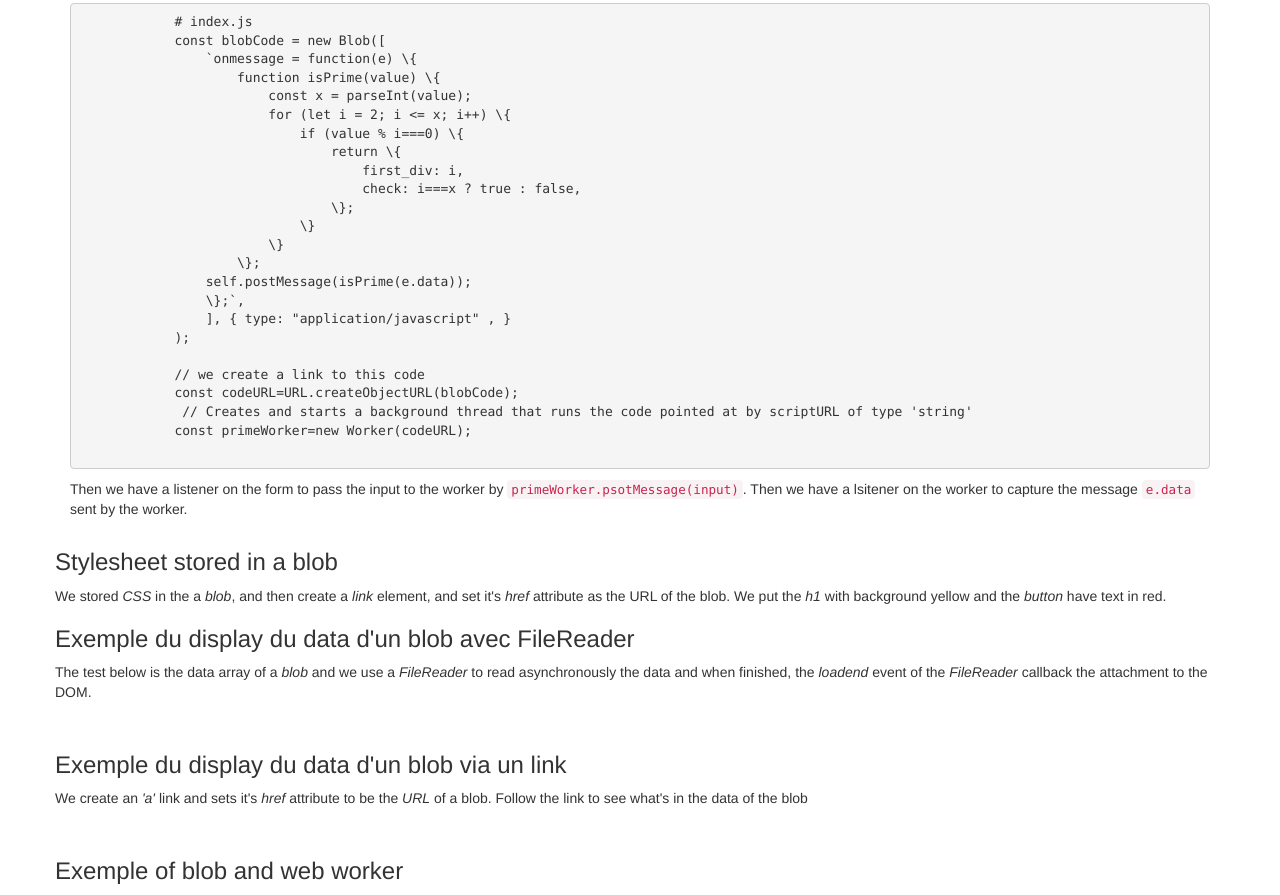
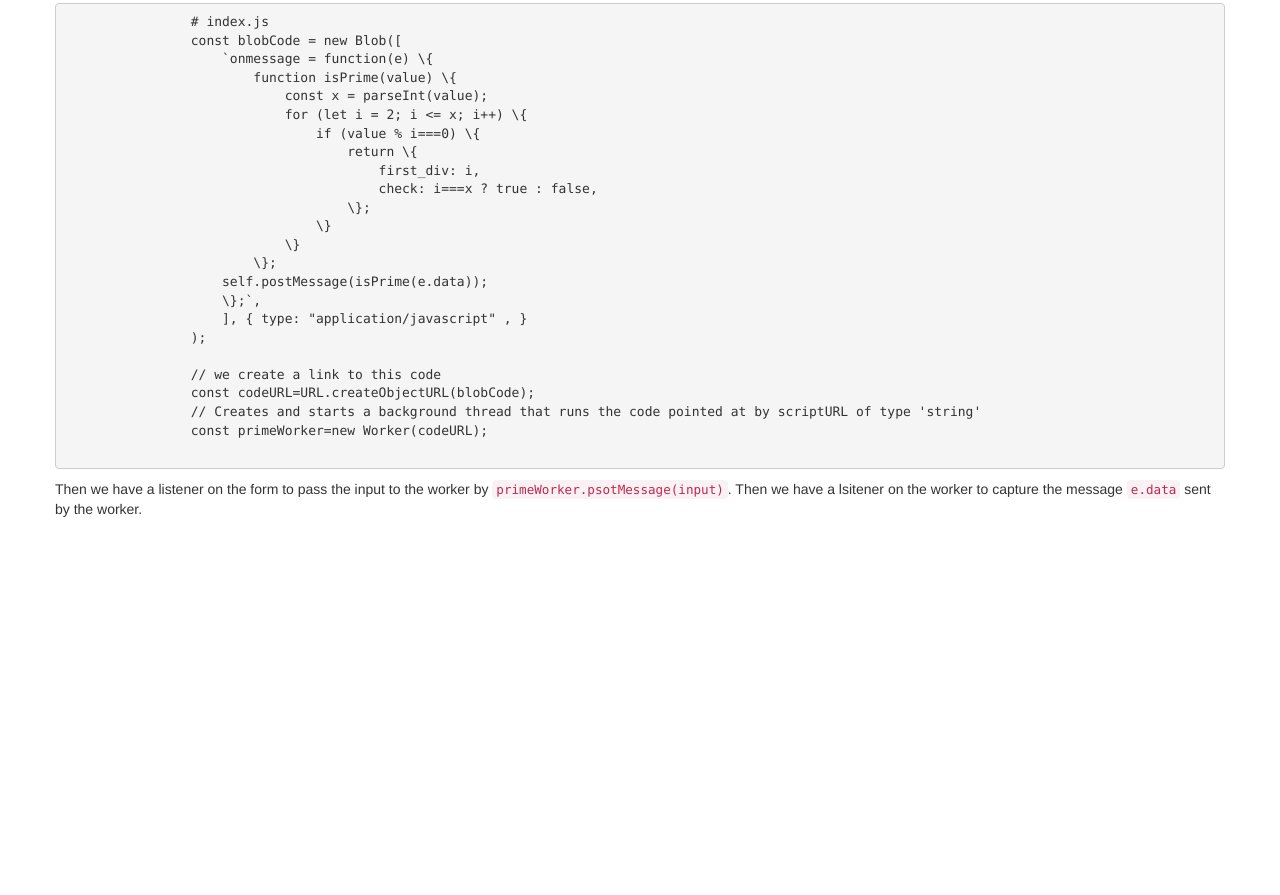
Before and after one commit to ndrean/worker, a website with bundled scripts: page index.html in a window 1280 px wide. Shown: the part 2150-3045 px from the top of the page. After the commit the page ends 2679 px from the top, so only its background shows below. Built offline with nearby package versions, Linux system fonts and the light colour scheme.

Commit message:
refactor

```diff
--- a/index.html
+++ b/index.html
@@ -143,7 +143,7 @@
                 <button id="primes">Check for prime</button>
                 <span id="isPrime"></span>
             </form>
-        </div>
+
             <p>In the code, we use the shortcut <code>onmessage</code> for
                 <code>self.AddEventListener('message', callback)</code>. Then we define a function
                 that searches for the divisors of a given number. We apply it to <em>e.data</em> and let the
@@ -176,33 +176,6 @@
             <p>Then we have a listener on the form to pass the input to the worker by
                 <code>primeWorker.psotMessage(input)</code>. Then we have a lsitener on the worker
                 to capture the message <code>e.data</code> sent by the worker.</p>
-        <div class="row">
-
-
-            <h3> Stylesheet stored in a blob</h3>
-            <p>We stored <em>CSS</em> in the a <em>blob</em>, and then create a <em>link</em> element, and set it's
-                <em>href</em> attribute as the URL of the blob. We put the <em>h1</em> with background yellow and the
-                <em>button</em> have text in red. </h1>
-            </p>
-            <h3>Exemple du display du data d'un blob avec FileReader</h3>
-            <p>The test below is the data array of a <em>blob</em> and we use a <em>FileReader</em> to read
-                asynchronously the
-                data and when finished, the <em>loadend</em> event of the <em>FileReader</em> callback the attachment to
-                the
-                DOM.</p>
-            <div id="insertFile"></div>
-
-            <br>
-            <h3>Exemple du display du data d'un blob via un link</h3>
-            <p>We create an <em>'a'</em> link and sets it's <em>href</em> attribute to be the <em>URL</em> of a blob.
-                Follow the
-                link to see what's in the data of the blob</p>
-            <div id="insertLink"></div>
-
-            <br>
-            <div id="linkbody"></div>
-
-            <h3>Exemple of blob and web worker</h3>
         </div>
     </div>
 
```
Lines whose indentation alone changed are shown as unchanged.
